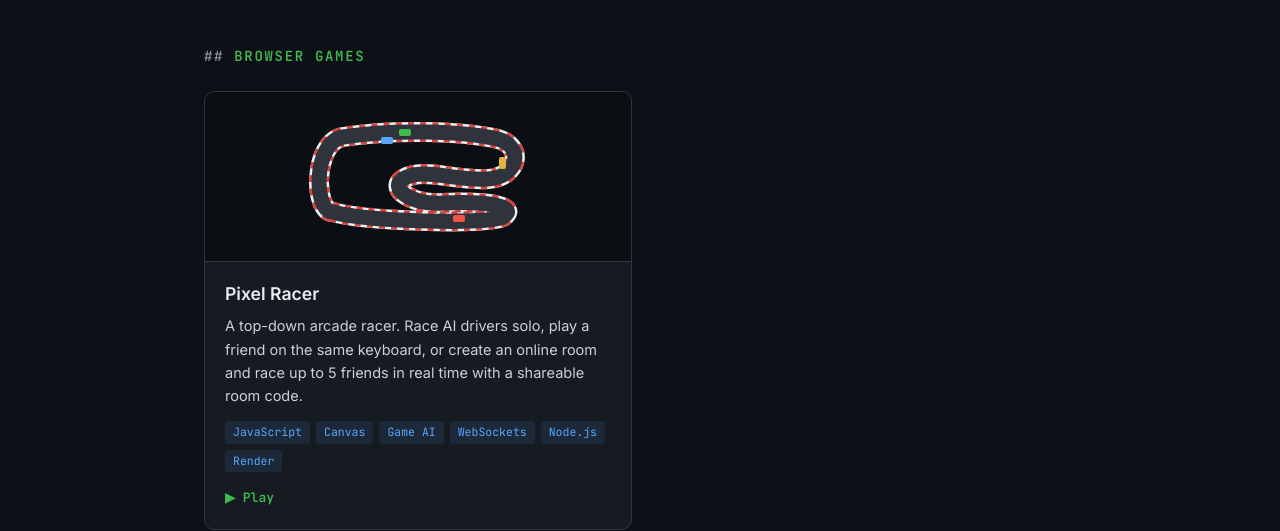
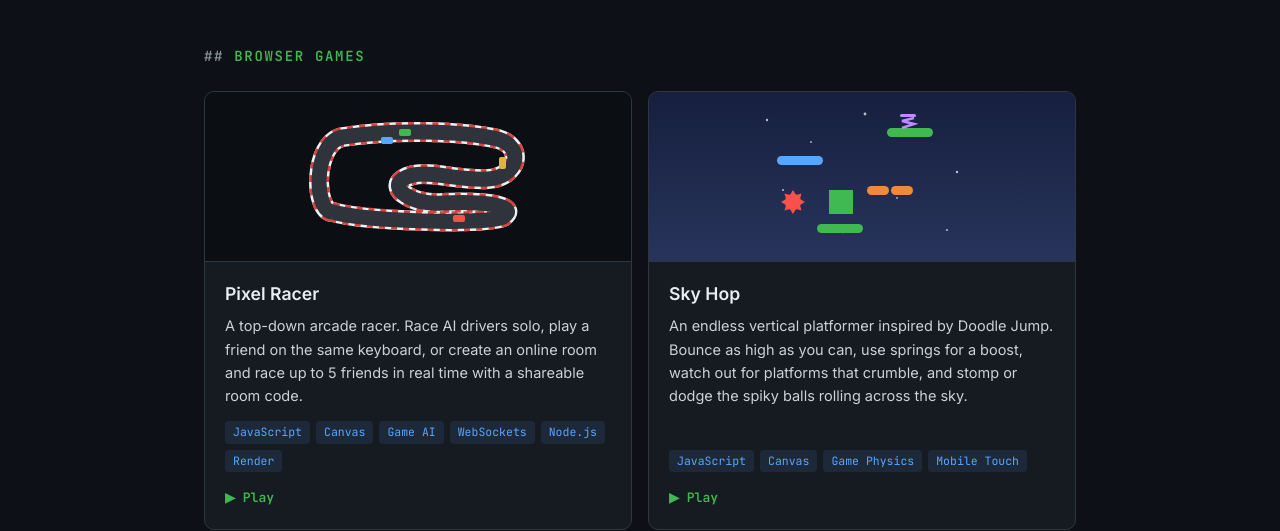
Before and after one commit to sryerram05/Resume, a plain HTML site: page playground.html in a window 1280 px wide. Shown: the part 300-831 px from the top of the page. Drawn offline with Linux system fonts and the light colour scheme.

Commit message:
Add 'Sky Hop' game card to playground.html
Added a new game card for 'Sky Hop' with description and tags.

```diff
--- a/playground.html
+++ b/playground.html
@@ -106,6 +106,45 @@
         </div>
       </a>
 
+      <a class="card" href="games/sky-hop.html" style="text-decoration:none">
+        <div class="preview" style="background: linear-gradient(#161f3e, #28345c);">
+          <svg width="230" height="150" viewBox="0 0 230 150">
+            <!-- stars -->
+            <g fill="#ffffff" opacity="0.7">
+              <circle cx="20" cy="18" r="1.2"/><circle cx="64" cy="40" r="0.9"/><circle cx="118" cy="12" r="1.4"/>
+              <circle cx="176" cy="30" r="1"/><circle cx="210" cy="70" r="1.2"/><circle cx="36" cy="88" r="1"/>
+              <circle cx="150" cy="96" r="0.9"/><circle cx="96" cy="130" r="1.2"/><circle cx="200" cy="128" r="1"/>
+            </g>
+            <!-- platforms -->
+            <rect x="140" y="26" width="46" height="9" rx="4.5" fill="#3fb950"/>
+            <rect x="30" y="54" width="46" height="9" rx="4.5" fill="#58a6ff"/>
+            <rect x="120" y="84" width="22" height="9" rx="4.5" fill="#f0883e"/>
+            <rect x="144" y="84" width="22" height="9" rx="4.5" fill="#f0883e"/>
+            <rect x="70" y="122" width="46" height="9" rx="4.5" fill="#3fb950"/>
+            <!-- spring -->
+            <polyline points="155,26 167,22 155,19 167,16" fill="none" stroke="#bc8cff" stroke-width="2.5"/>
+            <rect x="153" y="12" width="16" height="3" rx="1.5" fill="#bc8cff"/>
+            <!-- player -->
+            <rect x="82" y="88" width="24" height="24" fill="#3fb950"/>
+            <!-- spiky ball -->
+            <g transform="translate(46 100)" fill="#f85149">
+              <circle r="8"/>
+              <polygon points="0,-12 3,-7 -3,-7"/><polygon points="0,12 3,7 -3,7"/>
+              <polygon points="-12,0 -7,3 -7,-3"/><polygon points="12,0 7,3 7,-3"/>
+              <polygon points="-8.5,-8.5 -3,-7 -7,-3"/><polygon points="8.5,-8.5 3,-7 7,-3"/>
+              <polygon points="-8.5,8.5 -3,7 -7,3"/><polygon points="8.5,8.5 3,7 7,3"/>
+            </g>
+          </svg>
+        </div>
+        <div class="body">
+          <h3>Sky Hop</h3>
+          <p>An endless vertical platformer inspired by Doodle Jump. Bounce as high as you can, use springs for a boost,
+             watch out for platforms that crumble, and stomp or dodge the spiky balls rolling across the sky.</p>
+          <div class="tags"><span class="tag">JavaScript</span><span class="tag">Canvas</span><span class="tag">Game Physics</span><span class="tag">Mobile Touch</span></div>
+          <span class="play">▶ Play</span>
+        </div>
+      </a>
+
     </div>
     <p class="note">// more experiments coming soon</p>
   </section>
```
